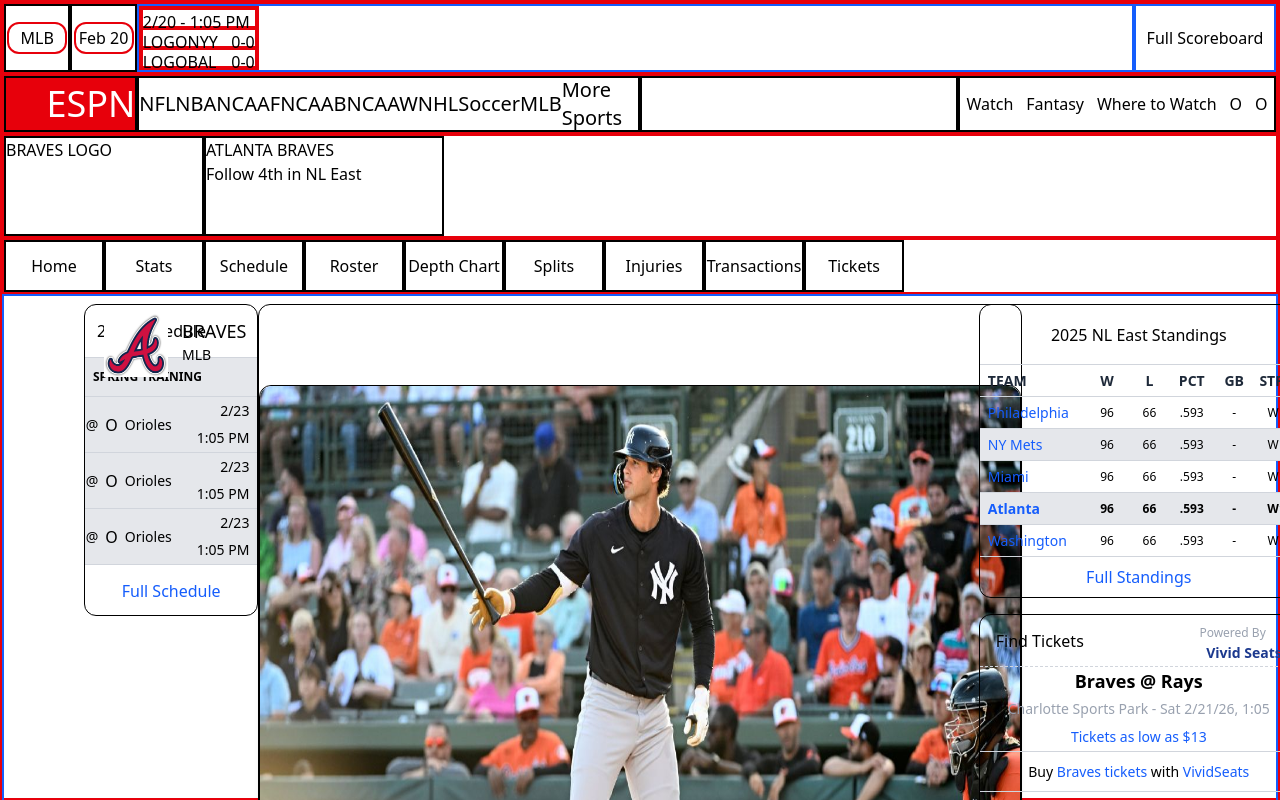
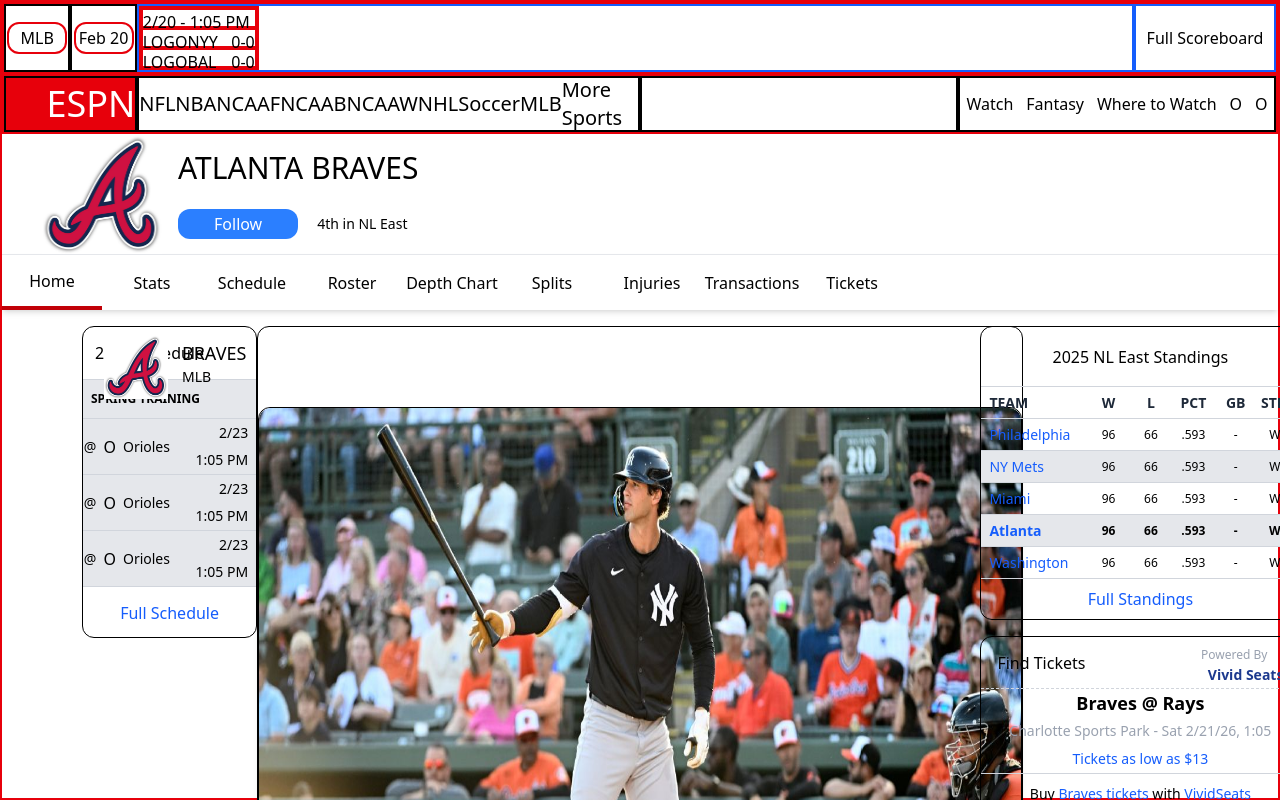
Before and after one commit to loganyeh/sports_dashboard, a React (Vite) app: page / in a window 1280 px wide. Shown: the top 800 px of the page. Built offline with nearby package versions, Linux system fonts and the light colour scheme.

Commit message:
feat: team nav bar and team header created

```diff
--- a/src/pages/TeamPage.jsx
+++ b/src/pages/TeamPage.jsx
@@ -79,34 +79,37 @@
 
 
 
-                <div id="team-page-header" className="border-2 border-red-600 h-26 w-full flex">
-                    <div className="border-2 border-black h-full w-50">BRAVES LOGO</div>
-                    <div className="border-2 border-black h-full w-60">
-                        <div>ATLANTA BRAVES</div>
-                        <div>Follow 4th in NL East</div>
+                <div id="team-page-header" className="h-auto w-full flex">
+                    <div className="h-auto w-40 flex justify-end items-center mr-2"><img src="/images/braves.jpg" alt="braves.logo" className="h-30 w-30" /></div>
+                    <div className="h-auto w-auto">
+                        <div className="h-1/2 flex justify-center items-center pt-2 pl-2"><span className="mr-2 text-3xl font-light">ATLANTA</span><span className="text-3xl font-medium"> BRAVES</span></div>
+                        <div className="h-1/2 flex justify-around items-center">
+                            <div className="h-1/2 w-30 flex justify-center items-center bg-blue-500 text-white font-medium rounded-xl hover:bg-blue-600 cursor-pointer">Follow</div>
+                            <div className="h-full w-24 flex justify-center items-center text-sm font-light">4th in NL East</div>
+                        </div>
                     </div>
                 </div>
 
-                <div id="team-tabs" className="border-2 border-red-600 h-14 w-full flex">
-                    <div className="border-2 border-black h-full w-25 flex justify-center items-center">Home</div>
-                    <div className="border-2 border-black h-full w-25 flex justify-center items-center">Stats</div>
-                    <div className="border-2 border-black h-full w-25 flex justify-center items-center">Schedule</div>
-                    <div className="border-2 border-black h-full w-25 flex justify-center items-center">Roster</div>
-                    <div className="border-2 border-black h-full w-25 flex justify-center items-center">Depth Chart</div>
-                    <div className="border-2 border-black h-full w-25 flex justify-center items-center">Splits</div>
-                    <div className="border-2 border-black h-full w-25 flex justify-center items-center">Injuries</div>
-                    <div className="border-2 border-black h-full w-25 flex justify-center items-center">Transactions</div>
-                    <div className="border-2 border-black h-full w-25 flex justify-center items-center">Tickets</div>
+                <div id="team-tabs" className="border-t border-gray-200 h-14 w-full flex font-light shadow-md">
+                    <div className="border-b-4 border-red-700 h-full w-25 flex justify-center items-center cursor-pointer"><span className="">Home</span></div>
+                    <div className="h-full w-25 flex justify-center items-center hover:border-b-4 hover:border-red-700 cursor-pointer"><span className="">Stats</span></div>
+                    <div className="h-full w-25 flex justify-center items-center hover:border-b-4 hover:border-red-700 cursor-pointer"><span className="">Schedule</span></div>
+                    <div className="h-full w-25 flex justify-center items-center hover:border-b-4 hover:border-red-700 cursor-pointer"><span className="">Roster</span></div>
+                    <div className="h-full w-25 flex justify-center items-center hover:border-b-4 hover:border-red-700 cursor-pointer"><span className="">Depth Chart</span></div>
+                    <div className="h-full w-25 flex justify-center items-center hover:border-b-4 hover:border-red-700 cursor-pointer"><span className="">Splits</span></div>
+                    <div className="h-full w-25 flex justify-center items-center hover:border-b-4 hover:border-red-700 cursor-pointer"><span className="">Injuries</span></div>
+                    <div className="h-full w-25 flex justify-center items-center hover:border-b-4 hover:border-red-700 cursor-pointer"><span className="">Transactions</span></div>
+                    <div className="h-full w-25 flex justify-center items-center hover:border-b-4 hover:border-red-700 cursor-pointer"><span className="">Tickets</span></div>
                 </div>
 
 
                 {/* team body of page */}
-                <div id="team-body-page" className="border-2 border-blue-600 h-auto w-full flex">
+                <div id="team-body-page" className="h-auto w-full flex">
 
 
                     {/* schedule */}
                     <div className="h-100 w-1/5 flex justify-center">
-                        <div className="border border-black h-78 w-65 mt-2 ml-20 rounded-xl">
+                        <div className="border border-black h-78 w-65 mt-4 ml-20 rounded-xl">
                             <div className="h-13 w-full pl-3 flex justify-start items-center font-medium">2026 Schedule</div>
                             <div className="h-auto w-full bg-gray-200">
                                 <div className="h-10 w-full pl-2 flex justify-start items-center border-y border-gray-300 font-semibold text-xs">SPRING TRAINING</div>
@@ -146,7 +149,7 @@
 
                     {/* articles */}
                     <div className="h-auto w-3/5">
-                        <div className="border border-black h-auto w-full mt-2 rounded-xl flex flex-col items-center">
+                        <div className="border border-black h-auto w-full mt-4 rounded-xl flex flex-col items-center">
                             {/* top half */}
                             <div className="h-auto w-275 flex">
                                 <div className="h-auto w-46 flex">
@@ -182,7 +185,7 @@
                     <div className="h-300 w-1/5 flex flex-col items-center">
 
                         {/* STANDINGS */}
-                        <div className="border border-black h-auto w-80 my-2 mr-5 rounded-xl">
+                        <div className="border border-black h-auto w-80 mt-4 mb-2 mr-5 rounded-xl">
                             <div className="border-b border-gray-300 h-15 w-full flex justify-center items-center font-medium">2025 NL East Standings</div>
                             <div className="h-auto w-full flex flex-col justify-between">
                                 <div className="border-b border-gray-300 h-8 w-full flex text-sm text-gray-800 font-semibold">
```
